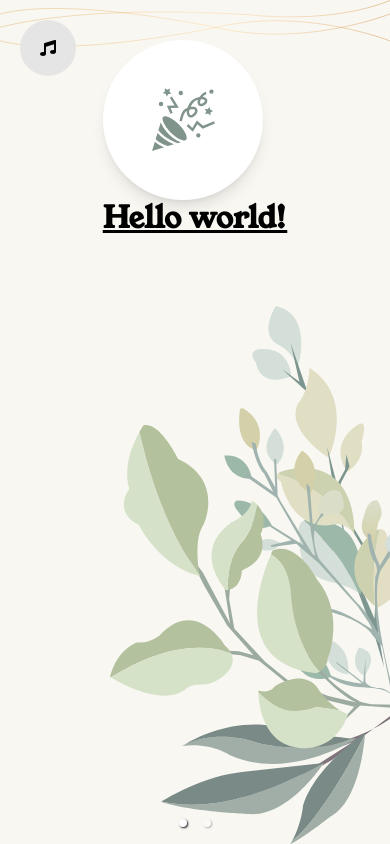
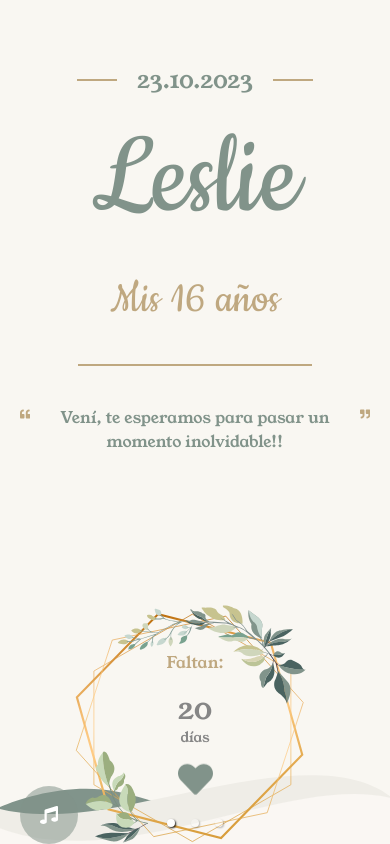
Before and after one commit to myke-roly/Less-party, a React (Create React App) app: page / in a window 390 px wide. Built offline with nearby package versions, Linux system fonts and the light colour scheme; grey boxes are pictures that could not be loaded; a web font is replaced by a local one.

Commit message:
ordered pages

```diff
--- a/src/App.js
+++ b/src/App.js
@@ -5,6 +5,7 @@ import 'react-responsive-carousel/lib/styles/carousel.min.css';
 import { Main } from './pages/Main';
 import { FaMusic } from 'react-icons/fa'
 import { Info } from './pages/Info';
+import { Detail } from './pages/Detail';
 
 function App() {
 
@@ -15,11 +16,12 @@ function App() {
 
   return (
     <div>
-      <button onProgress={handlePlayMusic} className='absolute  top-5 left-5 p-5 z-10 bg-neutral-200 rounded-full'>
-        <FaMusic />
+      {/* <button onProgress={handlePlayMusic} className='absolute top-5 left-5 p-5 z-10 bg-[#81938A88] rounded-full'> */}
+      <button onProgress={handlePlayMusic} className='absolute md:bottom-auto md:top-5 bottom-0 left-5 p-5 z-10 bg-[#81938A88] rounded-full'>
+        <FaMusic color='white' size={18} />
       </button>
       <Carousel
-        className="fullscreen-carousel"
+        className="fullscreen-carousel bg-[#F9F7F2]"
         useKeyboardArrows
         verticalSwipe="natural"
         showThumbs={false}
@@ -31,8 +33,9 @@ function App() {
         autoPlay={false}
         transitionTime={500}
       >
+        <Main />
         <Info />
-        <Main />
+        <Detail />
       </Carousel>
     </div>
   );
--- /dev/null
+++ b/src/pages/Detail.js
@@ -0,0 +1,55 @@
+import { FaArrowCircleRight } from 'react-icons/fa';
+import { GiCakeSlice } from 'react-icons/gi';
+export const Detail = () => {
+  const handleOpenCalendarClick = () => { };
+
+  return (
+    <div className="h-screen">
+      <picture className="absolute -bottom-10 -left-5 z-9 animate-pulse w-32 md:w-72 rotate-180">
+        <img src="./images/hojas.svg" alt="hojas" />
+      </picture>
+
+      <div className="w-full bg-[url('../public/images/lineas.svg')] bg-no-repeat bg-top bg-cover flex self-center items-center justify-center">
+        <div className="p-5 md:p-10 pt-8 md:pt-14 rounded-full shadow-lg w-20 h-20 md:w-40 md:h-40 bg-[#ffffff] flex items-center justify-center my-10">
+          <GiCakeSlice size={70} color="#81948B" className="animate-bounce" />
+        </div>
+      </div>
+
+      <div className="lg:px-0 px-5">
+        <div className="lg:w-96 m-auto">
+          <h2 className="text-[#81948B] text-5xl lg:text-8xl font-Cookie">Fiesta</h2>
+        </div>
+        <div className="my-5 lg:my-10 lg:flex justify-center items-center">
+          <div className="lg:w-1/3">
+            <p className="text-[#C6D7CF] text-2xl lg:text-3xl">Día</p>
+            <p className="text-[#81948B] text-xl lg:text-1xl lg:my-5 mb-5">Sábado 23 de Octubre - 20hs</p>
+            <button onClick={handleOpenCalendarClick} className='w-full lg:w-80 text-[#BFA880] border-[#BFA880] rounded-md border py-2 bg-[#ffffff]'>Agendar</button>
+          </div>
+
+          <div className="m-auto w-40 h-0.5 lg:w-0.5 lg:h-60 bg-[#BFA880] my-8 lg:mx-20"></div>
+
+          <div className="lg:w-1/3">
+            <p className="text-[#C6D7CF] text-2xl lg:text-3xl">Lugar</p>
+            <p className="text-[#81948B] text-xl lg:text-1xl lg:my-5 mb-5">
+              Jorge Luis Borges 3271, Libertad
+            </p>
+            <button className="w-full lg:w-80 text-[#BFA880] border-[#BFA880] rounded-md border py-2 bg-[#ffffff]">
+              <a target='_blank' href="https://www.google.com/maps/dir//Jorge+Luis+Borges+3271,+B1716+Libertad,+Provincia+de+Buenos+Aires/@-34.7088928,-58.6623178,15z/data=!4m18!1m8!3m7!1s0x95bcc13528da6967:0x4735874852e43f6b!2sJorge+Luis+Borges+3271,+B1716+Libertad,+Provincia+de+Buenos+Aires!3b1!8m2!3d-34.7109641!4d-58.6463953!16s%2Fg%2F11lt6lqy7q!4m8!1m0!1m5!1m1!1s0x95bcc13528da6967:0x4735874852e43f6b!2m2!1d-58.6463953!2d-34.7109641!3e3?entry=ttu" rel="noreferrer">
+                Como llegar
+              </a>
+            </button>
+          </div>
+        </div>
+
+        <button className="bg-[#BFA880] text-[#ffffff] rounded-md py-5 w-full lg:w-96 mt-5 hover:scale-105 transition-all duration-200 ease-in-out">
+          <a
+            href="https://api.whatsapp.com/send?phone=5491121773591&text=Hola Les! confirmo mi asistencia. Soy: *"
+            className="flex items-center text-lg justify-center gap-5"
+          >
+            Confirmar asistencia <FaArrowCircleRight color="#ffffff" />
+          </a>
+        </button>
+      </div>
+    </div>
+  );
+};
--- a/src/pages/Info.js
+++ b/src/pages/Info.js
@@ -1,27 +1,46 @@
+import { FaQuoteLeft, FaQuoteRight } from 'react-icons/fa';
 import { GiPartyPopper } from 'react-icons/gi';
 
 export const Info = () => {
   return (
-    <div className="h-screen bg-[#F9F7F2]">
-      <div className="w-auto h-200 bg-[url('../public/images/lineas.svg')] bg-no-repeat bg-top flex self-center items-center justify-center">
+    <div className="h-screen">
+      <picture className="absolute bottom-0 -right-5 z-9 animate-pulse w-32 md:w-72 ">
+        <img src="./images/hojas.svg" alt="hojas" />
+      </picture>
+
+      <div className="w-full bg-[url('../public/images/lineas.svg')] bg-no-repeat bg-top bg-cover flex self-center items-center justify-center">
+        <div className="p-5 md:p-10 pt-8 md:pt-14 rounded-full shadow-lg w-20 h-20 md:w-40 md:h-40 bg-[#ffffff] flex items-center justify-center my-10">
+          <GiPartyPopper size={70} color="#81948B" className='animate-bounce' />
+        </div>
+      </div>
+
+      <div className="flex justify-center items-center md:mt-14 px-4">
         <div>
-          <picture className="absolute bottom-0 -right-5 z-9 animate-pulse">
-            <img src="./images/hojas.svg" alt="hojas" />
-          </picture>
-
-          <div className="p-10 rounded-full shadow-lg w-40 h-40 bg-[#ffffff] flex items-center justify-center mt-10">
-            <GiPartyPopper size={70} color="#81948B" />
+          <div className="flex md:my-10">
+            <p className="text-sm md:text-lg font-youngSerif text-[#81938A]">
+              <div className='flex justify-center'><FaQuoteLeft size={25} color="#BFA880" /></div>
+              <p className='my-3'>
+                He aprendiddo que estar con quienes yo quiero es suficiente para ser feliz.<br />
+                Por eso deseo compartir contigo este momento tan especial para mi.<br />
+                El tiempo pasara y estas palabras se borraran pero el recuerdo de este día nunca se olvidara.
+              </p>
+              <div className='flex justify-center'><FaQuoteRight size={25} color='#BFA880' /></div>
+            </p>
           </div>
 
-          <div className="flex">
-            <div>
-              <h1 className="text-3xl font-bold underline"></h1>
-            </div>
-            <div>
-              <h1 className="text-3xl font-bold underline">
-                Hello world!
-              </h1>
-            </div>
+          <div className="w-1/3 h-0.5 bg-[#BFA880] mx-auto my-7 md:my-14"></div>
+
+          <div className='md:mt-14 px-4'>
+            <p className="text-[#C6D7CF]">
+              Con la bendición de Dios y la presencia de mis padres
+              <br />
+              <p className="text-xl md:text-2xl text-[#81948B] my-3 md:my-5">Norma y Christian</p>
+            </p>
+            <p className="text-[#C6D7CF]">
+              Y con el apoyo de mis queridos abuelos
+              <br />
+              <p className="text-xl md:text-2xl text-[#81948B] my-3 md:my-5">Benita, Elena, Humberto</p>
+            </p>
           </div>
         </div>
       </div>
--- a/src/pages/Main.js
+++ b/src/pages/Main.js
@@ -2,55 +2,59 @@ import { FaQuoteLeft, FaQuoteRight, FaHeart } from 'react-icons/fa';
 
 export const Main = () => {
   return (
-    <div className="h-screen md:flex bg-[#F9F7F2]">
-      <div className="w-3/5 self-center">
-        <div className="flex justify-center items-center w-300">
-          <div className="w-20 h-0.5 bg-[#BFA880]"></div>
+    <div className="h-screen flex lg:px-0 px-5">
+      <div className="lg:w-3/5 lg:self-center mt-16 lg:mt-0">
+        <div className="flex justify-center items-center mb-5">
+          <div className="w-10 lg:w-20 h-0.5 bg-[#BFA880]"></div>
           <p className="mx-5 text-2xl text-[#81938A]">23.10.2023</p>
-          <div className="w-20 h-0.5 bg-[#BFA880]"></div>
+          <div className="w-10 lg:w-20 h-0.5 bg-[#BFA880]"></div>
         </div>
 
-        <div className='mb-10'>
+        <div className=''>
           <h1 className="text-9xl text-[#81938A] font-Cookie">Leslie</h1>
           <h2 className="text-5xl my-8 text-[#BFA880] font-Cookie">Mis 16 años</h2>
           {/* <h2 className="text-4xl my-8 text-[#BFA880]">Fiesta de cumple 16!</h2> */}
         </div>
 
-        <div className="w-1/3 h-0.5 bg-[#BFA880] mx-auto mb-10"></div>
+        <div className="w-2/3 lg:w-1/3 h-0.5 bg-[#BFA880] mx-auto my-10"></div>
+
         <div className="flex justify-center">
           <FaQuoteLeft color="#BFA880" />
-          <p className="text-1xl mx-8 font-youngSerif text-[#81938A]">
+          <p className="text-1xl mx-5 lg:mx-8 font-youngSerif text-[#81938A]">
             Vení, te esperamos para pasar un momento inolvidable!!
           </p>
           <FaQuoteRight color='#BFA880' />
         </div>
       </div>
 
-      <div className="w-2/5 md:w-3/5 sm:w-4/5 bg-black">
+      <div className="hidden lg:block w-2/5 lg:w-3/5 sm:w-4/5 bg-black">
         <picture className="">
           <img src="./images/fondo.png" className="w-full h-full object-cover" alt="profile" />
         </picture>
       </div>
-      <div className="absolute -bottom-32 left-0 right-0">
+      <div className="absolute bottom-0 lg:-bottom-32 left-0 right-0">
         <img src="./images/ondas.svg" className="" alt="onda" />
       </div>
 
-      <div className="absolute bottom-0 left-1/2 w-72 h-72 z-10 -translate-x-1/2 bg-[url('../public/images/circuloContador.svg')] bg-no-repeat bg-cover">
+      <div className="absolute bottom-0 left-1/2 w-60 h-60 lg:w-72 lg:h-72 z-10 -translate-x-1/2 bg-[url('../public/images/circuloContador.svg')] bg-no-repeat bg-contain">
         <div className="w-full h-full flex flex-col items-center justify-center">
-          <p className="text-center text-[#BFA880] text-2xl">Falta:</p>
+          <p className="text-center text-[#BFA880] text-1xl">Faltan:</p>
           <ul className="flex justify-evenly items-center gap-5 my-4">
-            <li className="text-[#868686] text-3xl">
+            <li className="text-[#868686] text-3xl lg:text-4xl">
+              20 <p className="text-sm">días</p>
+            </li>
+            {/* <li className="text-[#868686] text-2xl lg:text-3xl">
               20 <p className="text-xs">dias</p>
             </li>
-            <li className="text-[#868686] text-3xl">
+            <li className="text-[#868686] text-2xl lg:text-3xl">
               10 <p className="text-xs">horas</p>
             </li>
-            <li className="text-[#868686] text-3xl">
+            <li className="text-[#868686] text-2xl lg:text-3xl">
               50 <p className="text-xs">min</p>
             </li>
-            <li className="text-[#868686] text-3xl">
+            <li className="text-[#868686] text-2xl lg:text-3xl">
               20 <p className="text-xs">seg</p>
-            </li>
+            </li> */}
           </ul>
           <FaHeart className="animate-bounce" color="#81938A" size={35} />
         </div>
```
